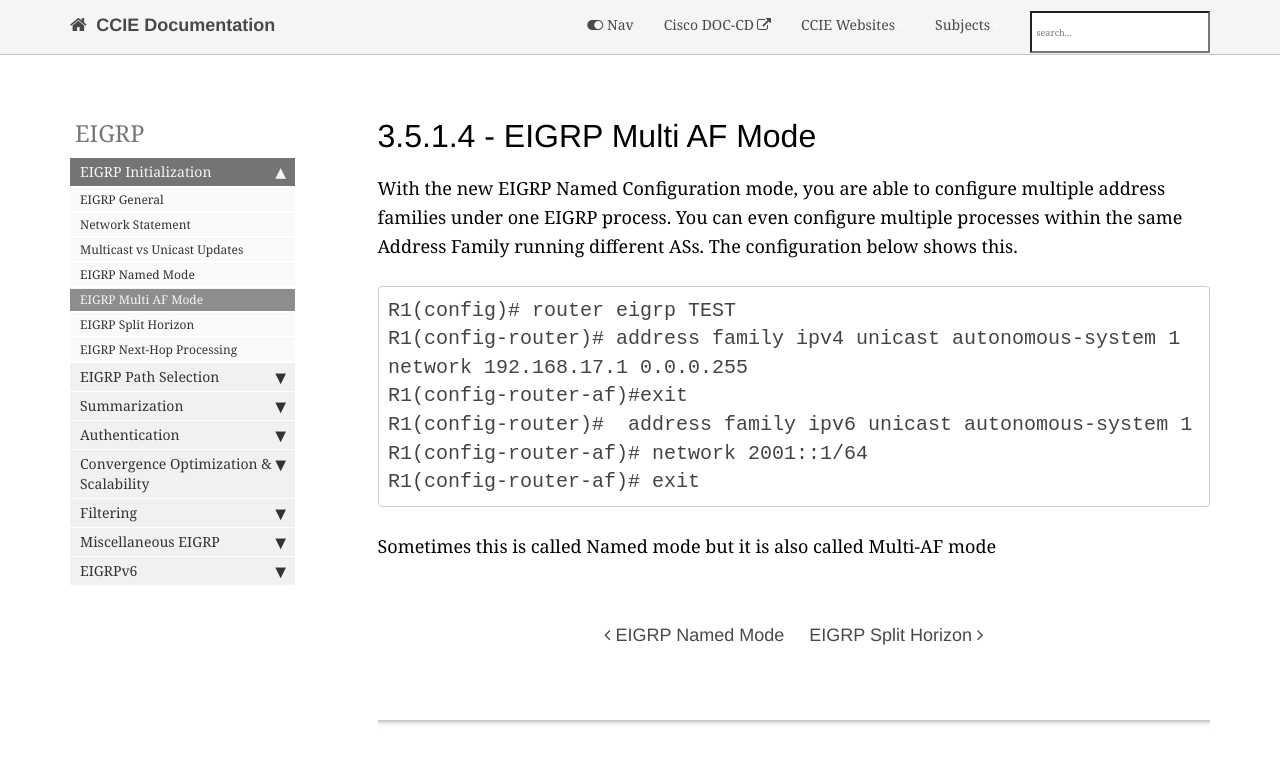
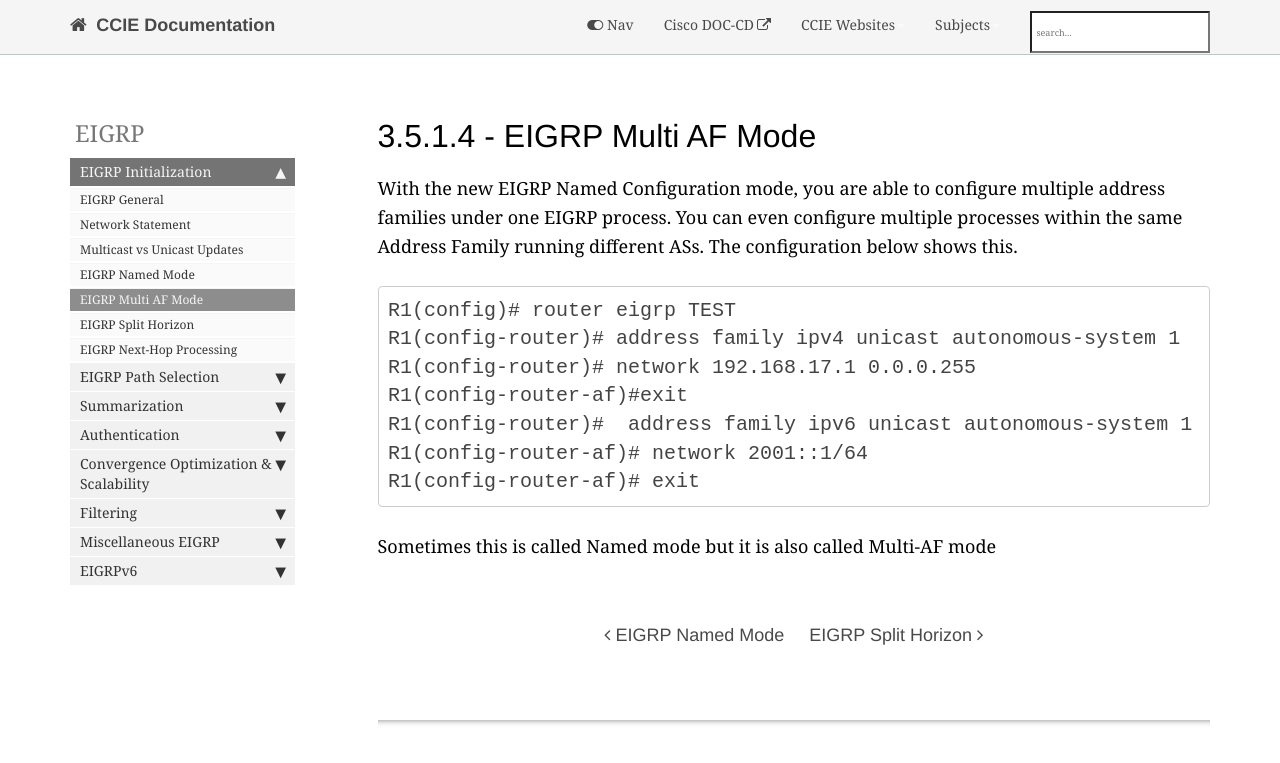
Before and after one commit to bsrandall/CCIE, a Jekyll site: the page built from pages/eigrp/3.5.1.4.md, in a window 1280 px wide. Shown: the top 763 px of the page. Built offline with Jekyll 4.4.1, drawn with Linux system fonts in a browser that asks for light colours; nearby versions of some CDN libraries; comment, search, counter and statistics services are not loaded.

Commit message:
06-20-2017-2

````diff
--- a/pages/eigrp/3.5.1.4.md
+++ b/pages/eigrp/3.5.1.4.md
@@ -14,7 +14,7 @@ With the new EIGRP Named Configuration mode, you are able to configure multiple
 ```
 R1(config)# router eigrp TEST
 R1(config-router)# address family ipv4 unicast autonomous-system 1
-network 192.168.17.1 0.0.0.255
+R1(config-router)# network 192.168.17.1 0.0.0.255
 R1(config-router-af)#exit
 R1(config-router)#  address family ipv6 unicast autonomous-system 1
 R1(config-router-af)# network 2001::1/64
````
